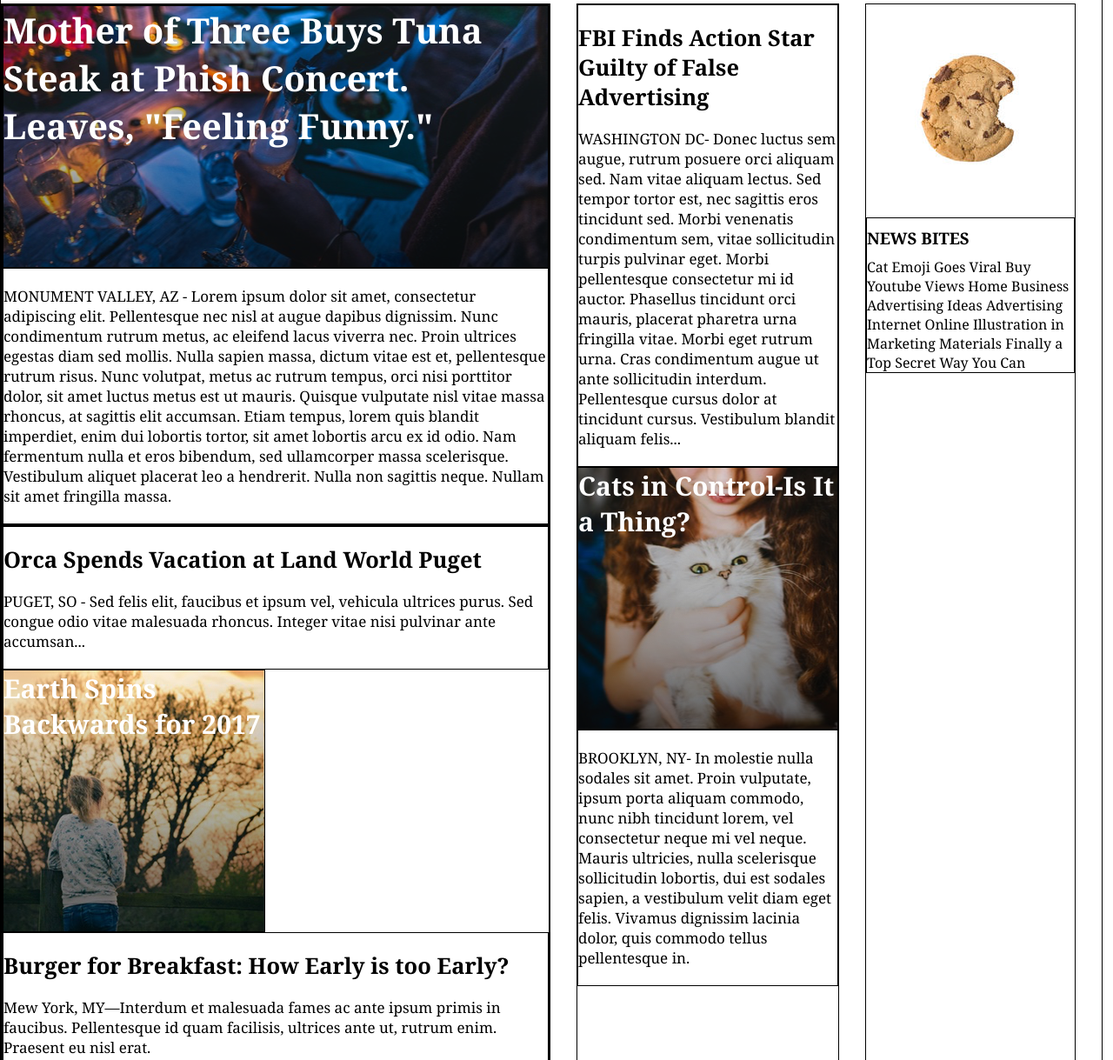
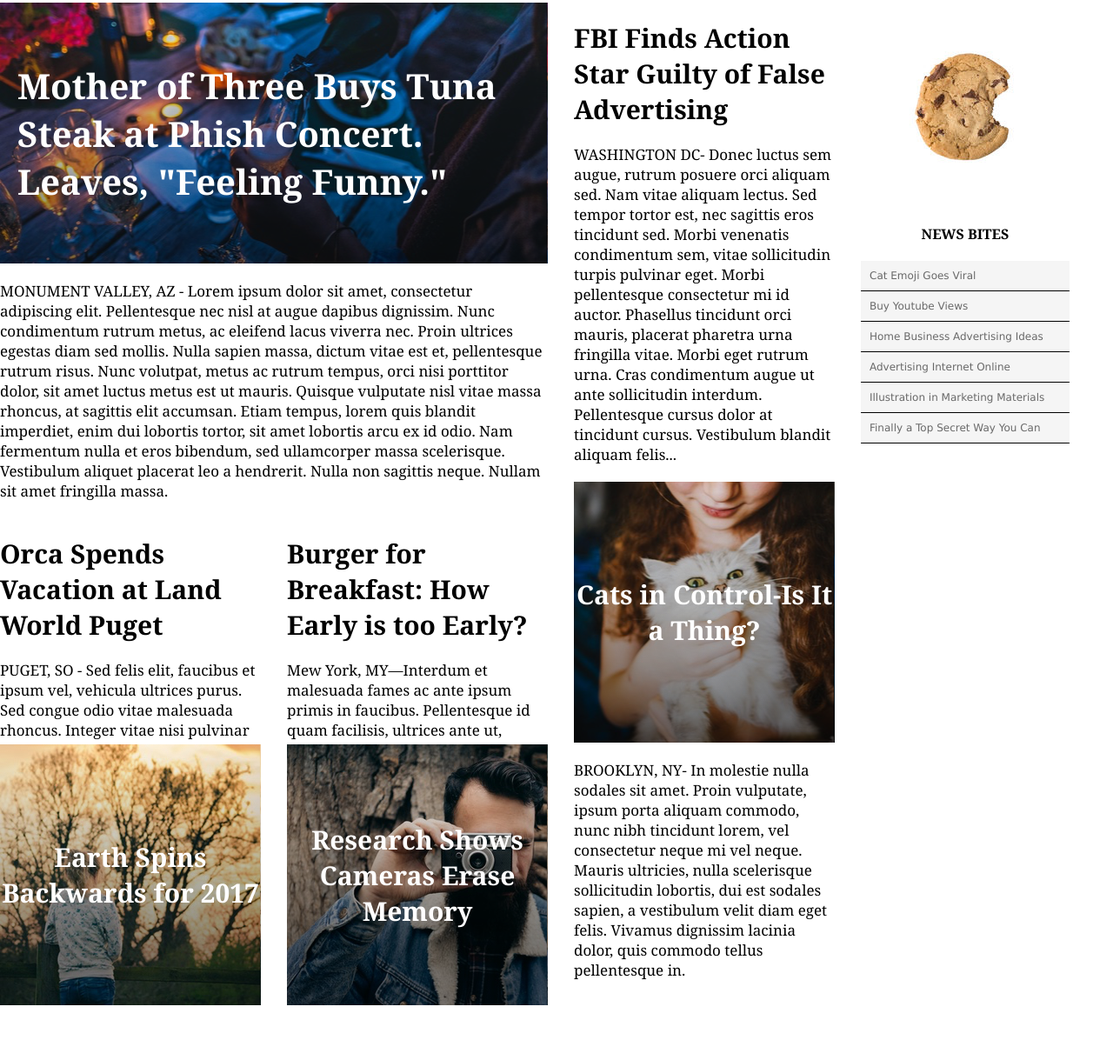
Before and after one commit to alexlpak/my-times, a plain HTML site: page index.html in a window 1280 px wide. Shown: the part 117-1336 px from the top of the page at 87% size. After the commit the page ends 1273 px from the top, so only its background shows below. Drawn offline with Linux system fonts and the light colour scheme.

Commit message:
All elements laid out and formatted. Code cleanup pending.

```diff
--- a/index.html
+++ b/index.html
@@ -47,19 +47,20 @@
       </div>
 
 
-
-      <div class="test1">
+      <div class="small-stories">
+        <div class="story-column">
           <!-- Story -->
           <div class="story">
             <h2>Orca Spends Vacation at Land World Puget</h2>
             <p>PUGET, SO - Sed felis elit, faucibus et ipsum vel, vehicula ultrices purus. Sed congue odio vitae malesuada rhoncus. Integer vitae nisi pulvinar ante accumsan...</p>
           </div>
-
           <!-- Image Story -->
           <div id="earth" class="image-story">
             <p>Earth Spins Backwards for 2017</p>
           </div>
+        </div>
 
+        <div class="story-column">
           <!-- Story -->
           <div class="story">
             <h2>Burger for Breakfast: How Early is too Early?</h2>
@@ -69,6 +70,7 @@
           <!-- Image -->
           <div id="camera" class="image-story">
             <p>Research Shows Cameras Erase Memory</p>
+          </div>
         </div>
       </div>
 
@@ -97,7 +99,6 @@
         <p>BROOKLYN, NY- In molestie nulla sodales sit amet. Proin vulputate, ipsum porta aliquam commodo, nunc nibh tincidunt lorem, vel consectetur neque mi vel neque. Mauris ultricies, nulla scelerisque sollicitudin lobortis, dui est sodales sapien, a vestibulum velit diam eget felis. Vivamus dignissim lacinia dolor, quis commodo tellus pellentesque in.</p>
       </div>
 
-
     </div>
 
 
@@ -107,12 +108,12 @@
       <img src="resources/images/img-news-bite.png" alt="">
       <div class="news-bite">
         <h3>NEWS BITES</h3>
-        <span>Cat Emoji Goes Viral</span>
-        <span>Buy Youtube Views</span>
-        <span>Home Business Advertising Ideas</span>
-        <span>Advertising Internet Online</span>
-        <span>Illustration in Marketing Materials</span>
-        <span>Finally a Top Secret Way You Can</span>
+        <span class="bite"><a href="#">Cat Emoji Goes Viral</a></span>
+        <span class="bite"><a href="#">Buy Youtube Views</a></span>
+        <span class="bite"><a href="#">Home Business Advertising Ideas</a></span>
+        <span class="bite"><a href="#">Advertising Internet Online</a></span>
+        <span class="bite"><a href="#">Illustration in Marketing Materials</a></span>
+        <span class="bite"><a href="#">Finally a Top Secret Way You Can</a></span>
       </div>
 
     </div>
--- a/resources/css/style.css
+++ b/resources/css/style.css
@@ -45,15 +45,12 @@ nav a {
   color: black;
 }
 
+
 /* general content */
 
 .main {
   padding-top: 120px;
   display: inline-flex;
-}
-
-div {
-  border: 1px solid black;
 }
 
 img {
@@ -73,6 +70,7 @@ img {
 
 .story h2 {
   padding-bottom: 20px;
+  font-size: 30px;
 }
 
 .column.small h3 {
@@ -82,6 +80,10 @@ img {
 
 .main-story {
   display: flex;
+  flex-direction: column;
+  justify-content: center;
+  align-items: center;
+  padding-left: 20px;
   font-family: Georgia;
   font-weight: bold;
   font-size: 40px;
@@ -90,18 +92,67 @@ img {
 }
 
 .image-story {
+  display: flex;
+  flex-direction: column;
+  align-items: center;
+  justify-content: center;
+  text-align: center;
   font-family: Georgia;
   font-weight: bold;
   font-size: 30px;
   color: white;
   height: 300px;
+  min-width: 300px;
+}
+
+.small-stories {
+  display: flex;
+  justify-content: space-between;
+}
+
+.story-column {
+  display: flex;
+  justify-content: flex-end;
+  flex-direction: column;
   max-width: 300px;
 }
 
-.test1 {
+.story-column .story {
   display: flex;
-  justify-content: flex-end;
   flex-direction: column;
+  justify-content: center;
+  align-items: center;
+  min-width: 300px;
+  height: 200px;
+  justify-content: space-between;
+  margin-bottom: 20px;
+}
+
+.bite {
+  margin-top: 0;
+  margin-bottom: 0;
+  border-bottom: 1px solid black;
+  background-color: WhiteSmoke;
+  font-size: 12px;
+  padding: 10px;
+  font-family: Verdana;
+}
+
+.bite a {
+  text-decoration: none;
+  color: DimGray;
+}
+
+.news-bite h3 {
+  text-align: center;
+  font-size: 16px;
+  margin-bottom: 10px;
+}
+
+.news-bite {
+  display: flex;
+  flex-direction: column;
+
 }
 
 #tuna {
```
Lines whose indentation alone changed are shown as unchanged.
